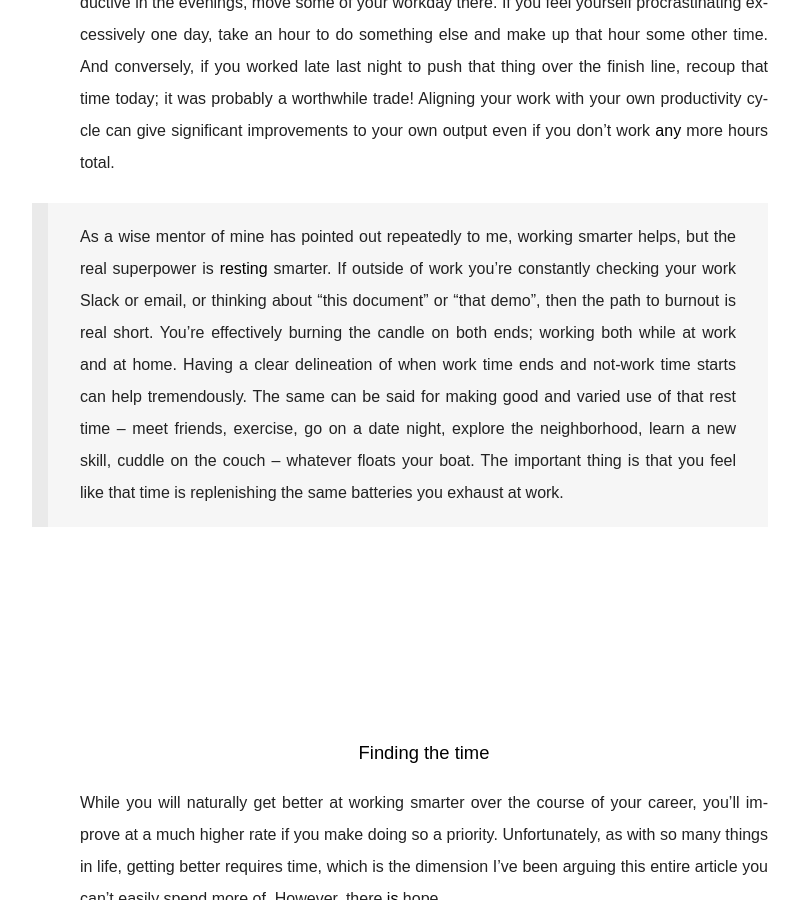
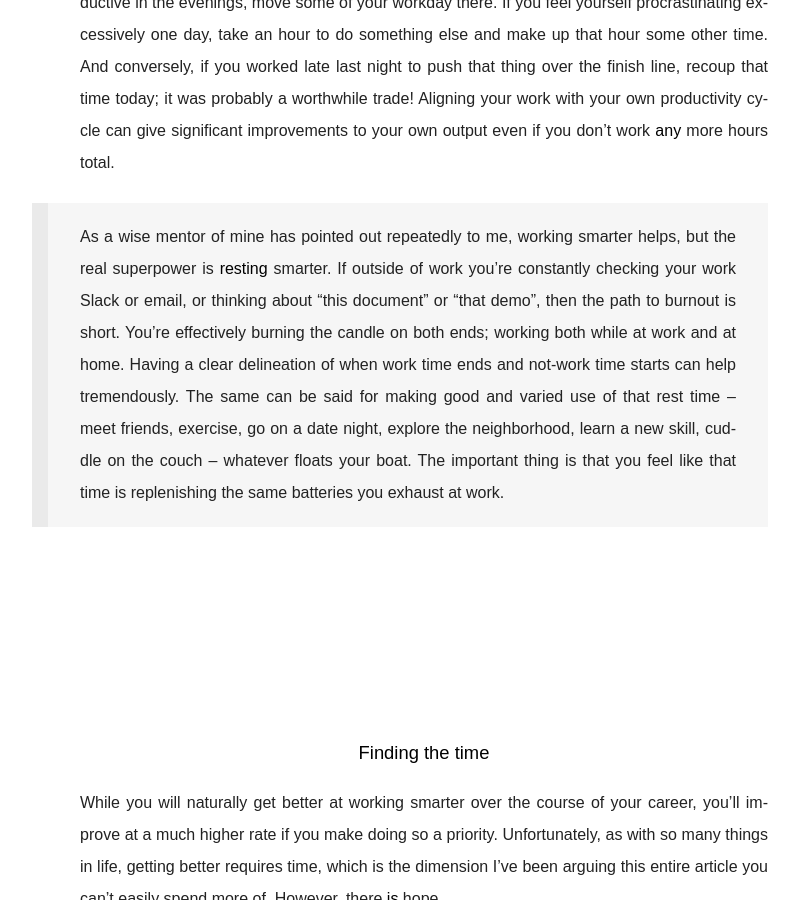
Before and after one commit to jonhoo/thesquareplanet.com, a Jekyll site: the page built from _posts/2024-12-17-about-40-hours.md, in a window 1280 px wide and 900 px high, scrolled down 9816 px. Shown: the whole window, without its empty margins (216-1015 px from the left). Built offline with Jekyll 4.4.1, drawn with Linux system fonts in a browser that asks for light colours.

Commit message:
J doesn't like 'real short'

```diff
--- a/_posts/2024-12-17-about-40-hours.md
+++ b/_posts/2024-12-17-about-40-hours.md
@@ -398,12 +398,12 @@ own output even if you don't work _any_ more hours total.
 > smarter helps, but the real superpower is _resting_ smarter. If
 > outside of work you're constantly checking your work Slack or email,
 > or thinking about "this document" or "that demo", then the path to
-> burnout is real short. You're effectively burning the candle on both
-> ends; working both while at work and at home. Having a clear
-> delineation of when work time ends and not-work time starts can help
-> tremendously. The same can be said for making good and varied use of
-> that rest time -- meet friends, exercise, go on a date night, explore
-> the neighborhood, learn a new skill, cuddle on the couch -- whatever
+> burnout is short. You're effectively burning the candle on both ends;
+> working both while at work and at home. Having a clear delineation of
+> when work time ends and not-work time starts can help tremendously.
+> The same can be said for making good and varied use of that rest time
+> -- meet friends, exercise, go on a date night, explore the
+> neighborhood, learn a new skill, cuddle on the couch -- whatever
 > floats your boat. The important thing is that you feel like that time
 > is replenishing the same batteries you exhaust at work.
 
```
